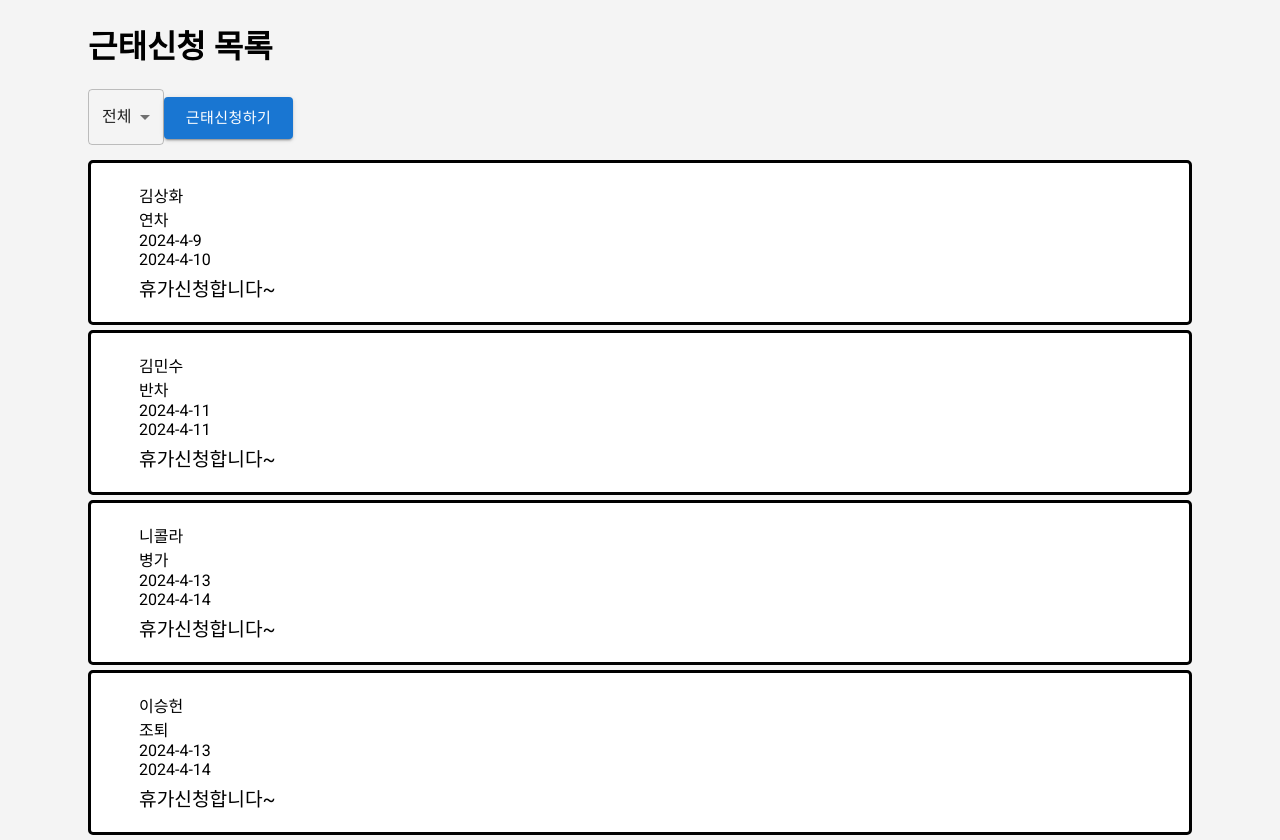
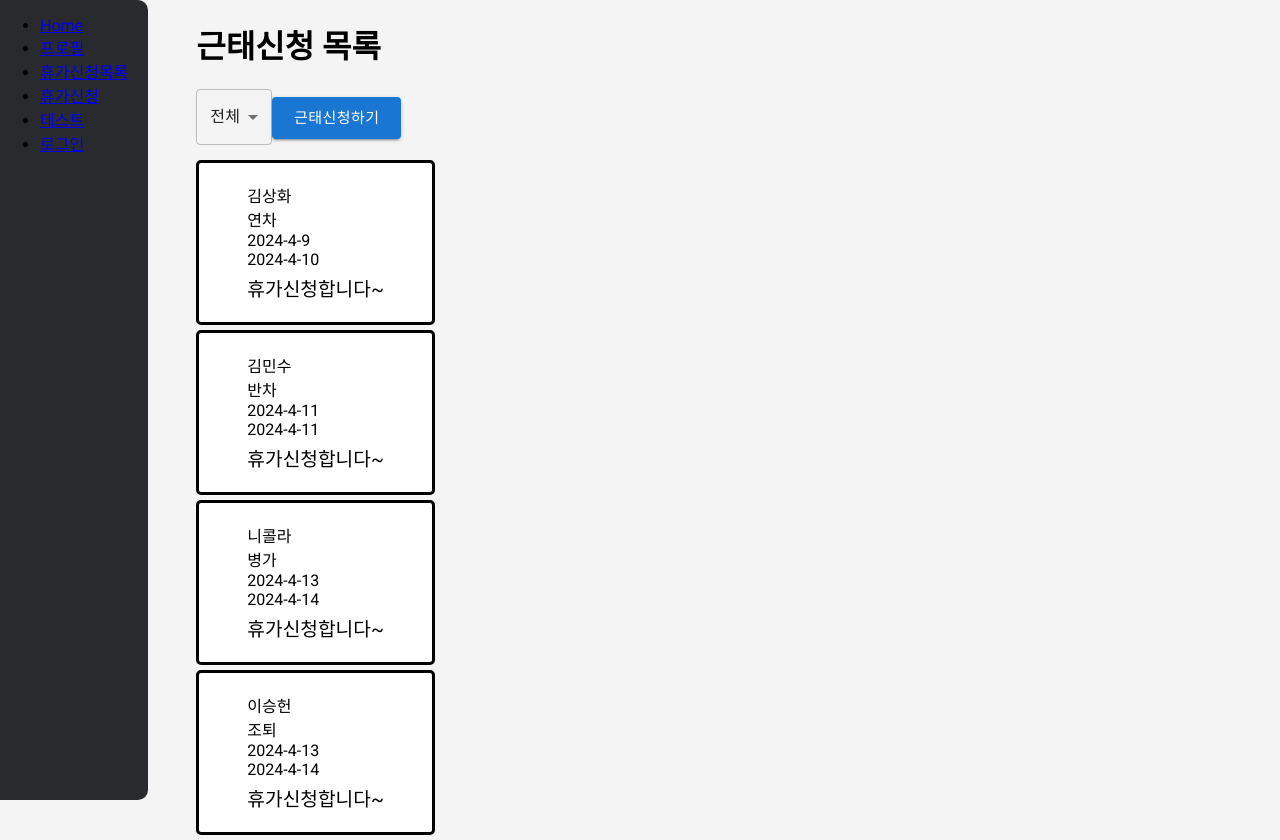
Before and after one commit to SSUDNG/toy1-group3, a React (Create React App) app: page /TAA in a window 1280 px wide. Built offline with nearby package versions, Linux system fonts and the light colour scheme.

Commit message:
사이드바, pages 내부 디렉토리 정리, root경로 내 Test파일 삭제

```diff
--- /dev/null
+++ b/src/App.module.css
@@ -0,0 +1,23 @@
+.app{
+  display:flex;
+}
+
+.sidebar{
+  position: sticky;
+  top: 0;
+  background-color: #292a2d;
+  height: 100vh;
+  border-radius: 0 10px 10px 0;
+  padding: 0 20px 0 0;
+}
+
+.sidebar .ul .li .a{
+  color: white;
+  text-decoration: none;
+  list-style: none;
+}
+
+.main-content {
+  height: 100vh;
+  margin: 100px;
+}
--- a/src/App.tsx
+++ b/src/App.tsx
@@ -1,25 +1,31 @@
 import { Route, Routes } from "react-router-dom";
 import React from "react";
 // import Nav from "components/Nav";
+import SideBar from "components/SideBar";
 import TAAListPage from "pages/TAAListPage";
 import ProfilePage from "./pages/ProfilePage";
 import TestPage from "./pages/TestPage/Test";
 import LoginPage from "./pages/LoginPage/Login";
-
 import MainPage from "./pages/MainPage";
-import Request from "./pages/Request";
+import Request from "./pages/RequestPage";
+import styles from "./App.module.css";
 
 function App() {
   return (
-    <div className="app">
-      <Routes>
-        <Route path="/request" element={<Request />} />
-        <Route path="/" element={<MainPage />} />
-        <Route path="/login" element={<LoginPage />} />
-        <Route path="/TAA" element={<TAAListPage />} />
-        <Route path="/profile" element={<ProfilePage />} />
-        <Route path="/main" element={<TestPage />} />
-      </Routes>
+    <div className={styles.app}>
+      <nav className={styles.sidebar}>
+        <SideBar />
+      </nav>
+      <div className="main-content">
+        <Routes>
+          <Route path="/login" element={<LoginPage />} />
+          <Route path="/" element={<MainPage />} />
+          <Route path="/profile" element={<ProfilePage />} />
+          <Route path="/TAA" element={<TAAListPage />} />
+          <Route path="/request" element={<Request />} />
+          <Route path="/main" element={<TestPage />} />
+        </Routes>
+      </div>
     </div>
   );
 }
--- /dev/null
+++ b/src/components/SideBar.tsx
@@ -0,0 +1,31 @@
+import React from "react";
+import { Link } from "react-router-dom";
+
+const SideBar = () => {
+  return (
+    <div className="sidebar">
+      <ul>
+        <li>
+          <Link to="/">Home</Link>
+        </li>
+        <li>
+          <Link to="/profile">프로필</Link>
+        </li>
+        <li>
+          <Link to="/TAA">휴가신청목록</Link>
+        </li>
+        <li>
+          <Link to="/request">휴가신청</Link>
+        </li>
+        <li>
+          <Link to="/main">테스트</Link>
+        </li>
+        <li>
+          <Link to="/login">로그인</Link>
+        </li>
+      </ul>
+    </div>
+  );
+};
+
+export default SideBar;
--- a/src/components/TAAHeader.tsx
+++ b/src/components/TAAHeader.tsx
@@ -6,7 +6,7 @@ import {
   SelectChangeEvent,
 } from "@mui/material";
 import React from "react";
-import styles from "./TAA.module.css";
+import styles from "../pages/TAAListPage/TAA.module.css";
 
 interface TAAHeaderProps {
   current: string;
--- a/src/components/TAAList.tsx
+++ b/src/components/TAAList.tsx
@@ -1,6 +1,6 @@
 import React from "react";
 import { Container } from "@mui/material";
-import styles from "./TAA.module.css";
+import styles from "../pages/TAAListPage/TAA.module.css";
 import { AttandanceInfo } from "./TypeDef";
 
 type TAAListProps = {
```
Also changed, not shown: src/setupTests.ts (deleted, +0 -5 lines), src/pages/RequestPage/Request.css (renamed from src/pages/Request.css), src/pages/RequestPage/index.tsx (renamed from src/pages/Request.tsx), src/pages/TAAListPage/TAA.module.css (renamed from src/components/TAA.module.css), 1 other file (tests, documents, lock files or other folders).
